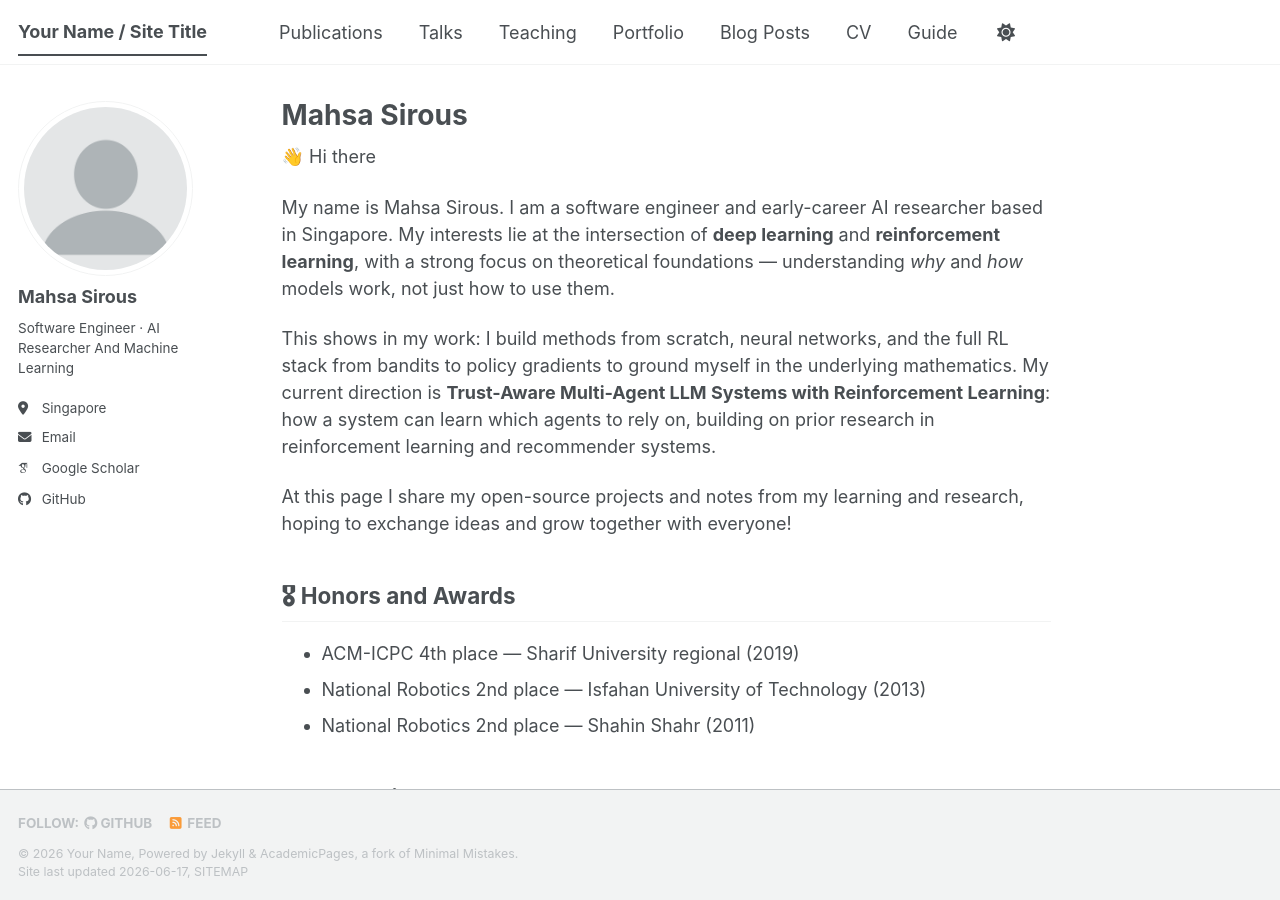
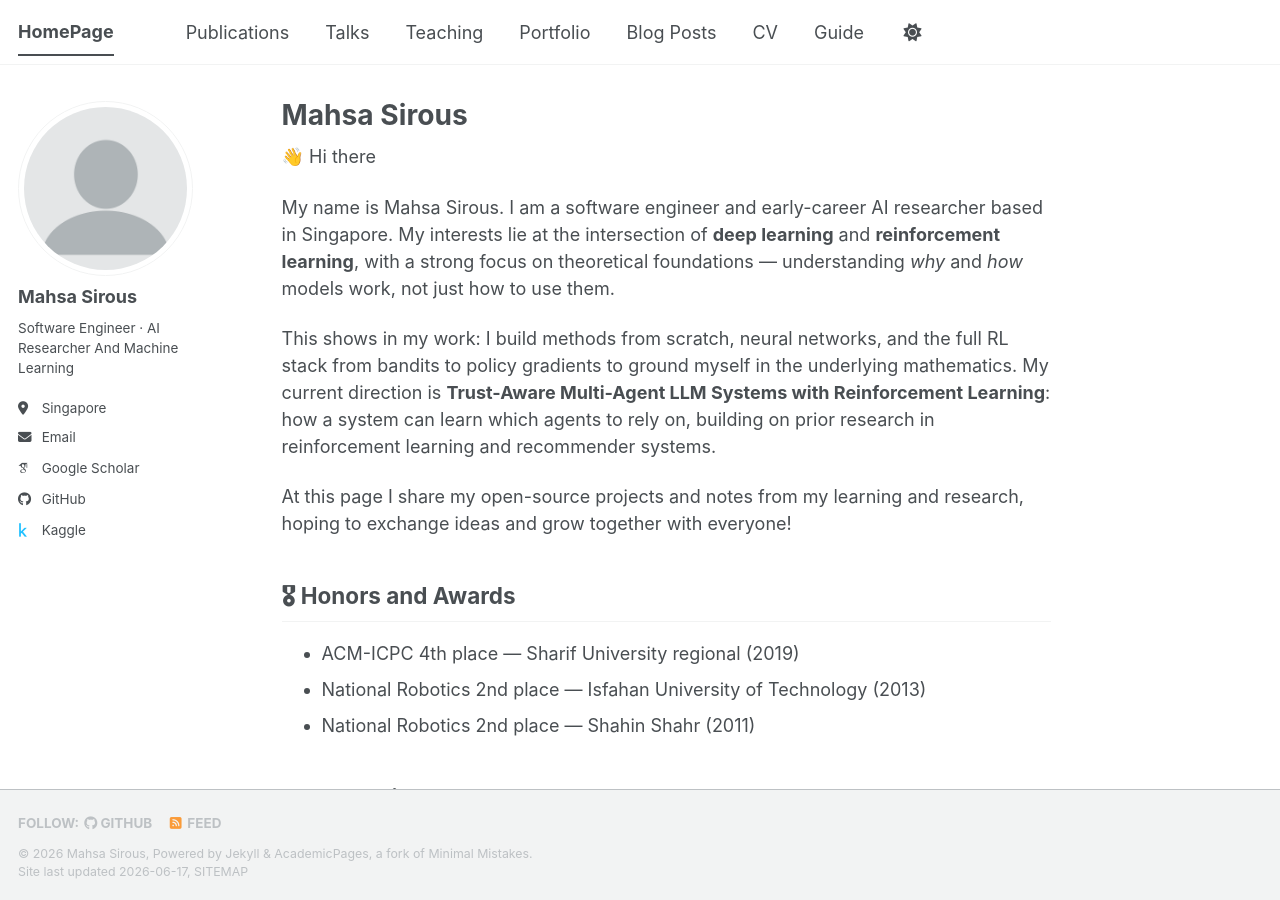
Before and after one commit to MSirous/MahsaSirous, a Jekyll site: the page built from _pages/about.md, in a window 1280 px wide and 900 px high. Built offline with Jekyll 4.4.1, drawn with Linux system fonts in a browser that asks for light colours; some web fonts are replaced; a script bundle is joined from its source files by our own code; library files that are not in the unit come from our copies.

Commit message:
Update site title, name, and social links

```diff
--- a/_config.yml
+++ b/_config.yml
@@ -9,11 +9,11 @@
 # Basic Site Settings
 locale                   : "en-US"
 site_theme               : "default" # The available themes options are "default", "air", "sunrise", "mint", "dirt" and "contrast"
-title                    : "Your Name / Site Title"
+title                    : "HomePage"
 title_separator          : "-"
-name                     : &name "Your Name"
+name                     : &name "Mahsa Sirous"
 description              : &description "Your Name's academic portfolio"   # Update this with a general description of your site, this is the default if not overridden by a page
-url                      : https://academicpages.github.io # The base hostname & protocol for your site e.g. "https://[your GitHub username].github.io",
+url                      : https://msirous.github.io/ # The base hostname & protocol for your site e.g. "https://[your GitHub username].github.io",
                                                            # or if you already have some other page hosted on Github then use "https://[your GitHub username].github.io/[Your Repo Name]"
 baseurl                  : "" # the subpath of your site, e.g. "/blog"
 repository               : "academicpages/academicpages.github.io"
@@ -30,6 +30,8 @@ author:
   email            : "msirouss@gmail.com"
   github           : "MSirous"
   linkedin         : "mahsasirous"
+  kaggle           : "mahsasirous"
+
 
   # Academic websites
   academia         : # URL
@@ -50,8 +52,8 @@ author:
   bitbucket        : # Username - Update with your username on the site
   codepen          : # Username
   dribbble         : # Username
-  github           : "academicpages"
-  kaggle           : # Username
+  github           : "MSirous"
+  kaggle           : "mahsasirous"
   stackoverflow    : # User number or user number and name (i.e., use "1" or "1/jeff-atwood")
 
   # Social media
```
